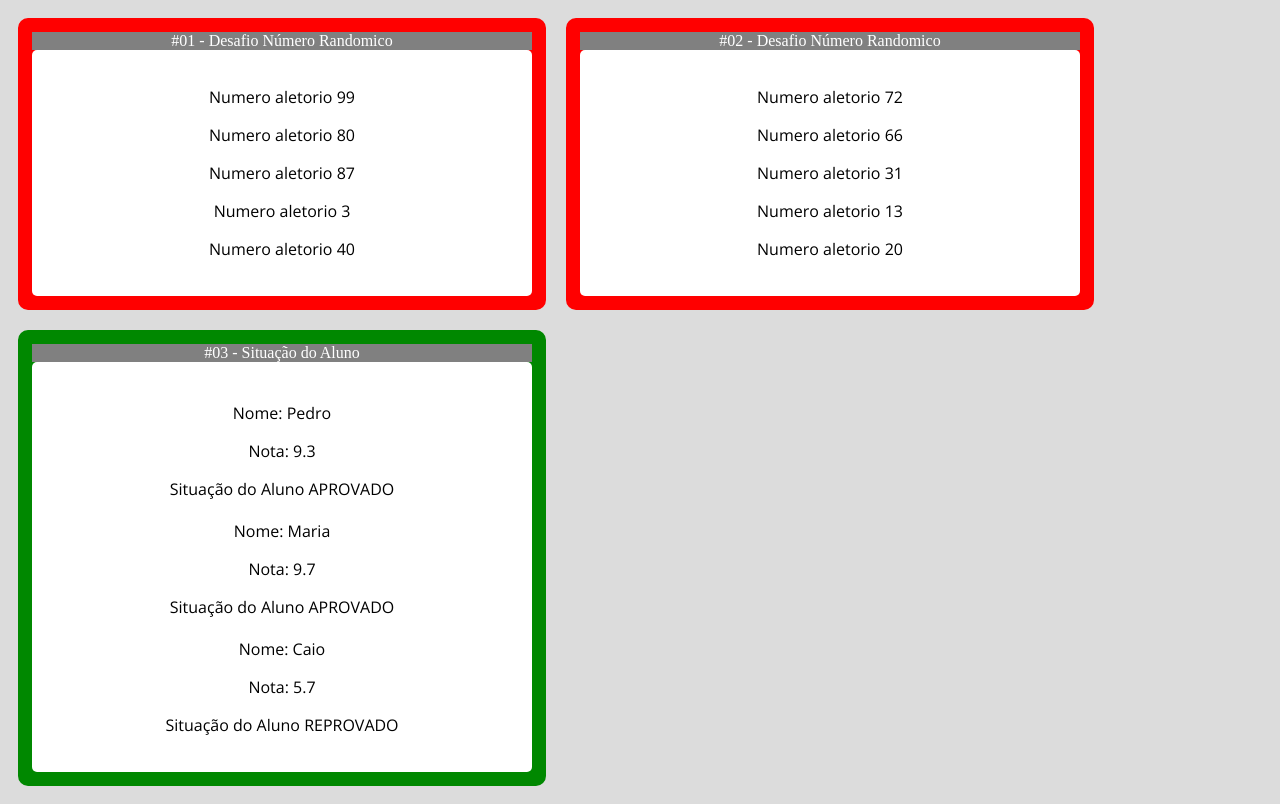
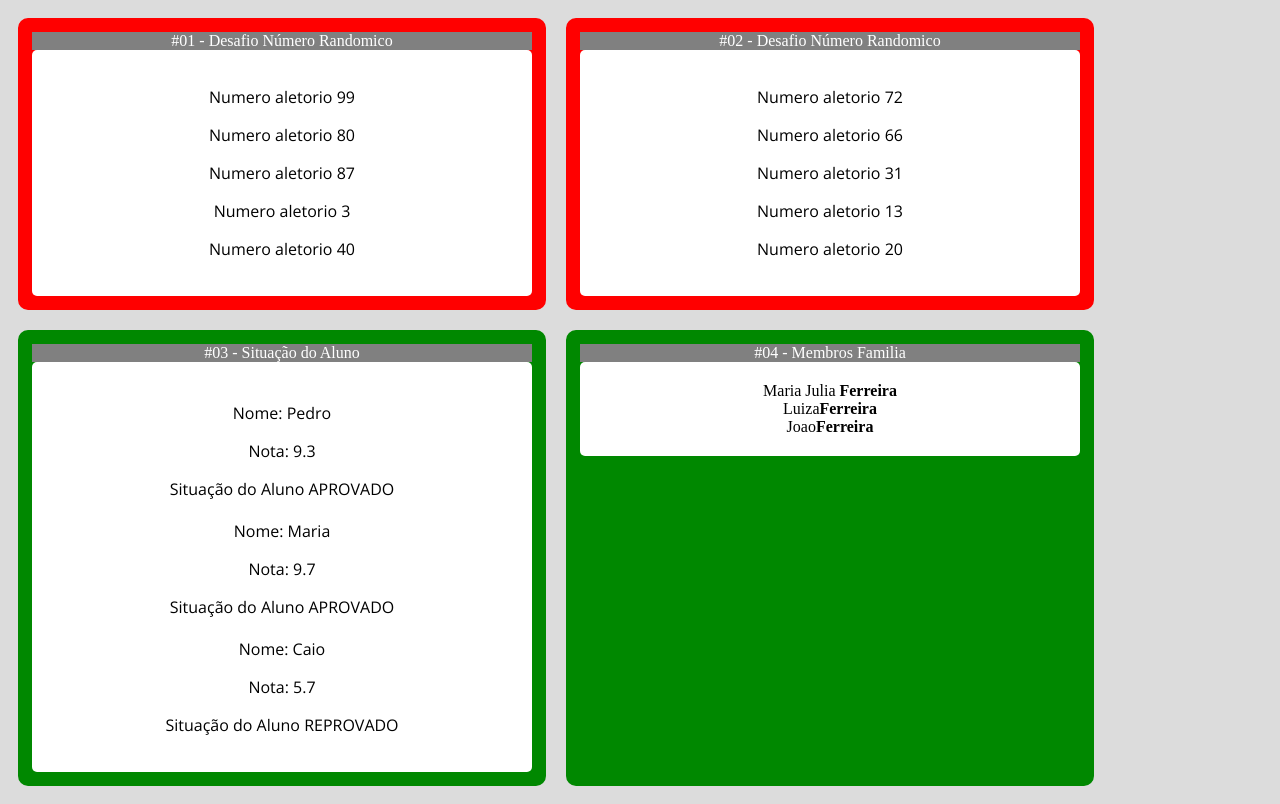
Before and after one commit to isahsantos/learnreact, a React (Create React App) app in the folder fundamentosreact/: page / in a window 1280 px wide. Built offline with nearby package versions, Linux system fonts and the light colour scheme.

Commit message:
Exercicio para passar propriedades de um elemento pai para um elemento filho

```diff
--- a/fundamentosreact/src/App.jsx
+++ b/fundamentosreact/src/App.jsx
@@ -4,10 +4,12 @@ import ComponentJSX from './components/basics/CompnentJSX'
 import Aleatorio from './components/basics/Aleatorio'
 import Card from './components/layout/Card'
 import './components/App.css'
+import Familia from './components/basics/Familia'
+import FamiliaMembro from './components/basics/FamiliaMembro'
 
 export default () => (
     <div className="App">
-    <div className ="Cards">
+        <div className="Cards">
             <Card titulo=" #01 - Desafio Número Randomico">
                 <Aleatorio min={1} max={100}></Aleatorio>
                 <Aleatorio min={1} max={100}></Aleatorio>
@@ -29,6 +31,14 @@ export default () => (
                 <ComponentJSX
                     nome="Caio" nota={5.7}></ComponentJSX>
             </Card>
+            <Card titulo=" #04 - Membros Familia" color="#080">
+                <Familia sobrenome="Ferreira">
+                    <FamiliaMembro nome="Maria Julia " />
+                   <FamiliaMembro nome="Luiza" />
+                    <FamiliaMembro nome="Joao" />
+
+                </Familia>
+            </Card>
         </div>
     </div>
 
--- /dev/null
+++ b/fundamentosreact/src/components/basics/Familia.jsx
@@ -0,0 +1,12 @@
+import React, {cloneElement} from "react"
+export default props => {
+    return (
+        <span>
+         { React.Children.map(props.children,(chield,i) =>{
+             return cloneElement (chield, {...props, key:i})
+         })}
+        </span>
+
+    )
+
+}
--- /dev/null
+++ b/fundamentosreact/src/components/basics/FamiliaMembro.jsx
@@ -0,0 +1,12 @@
+import React from 'react'
+export default props => {
+    return (
+        <div>
+            <span>
+                {props.nome}
+               <strong>{props.sobrenome}</strong>
+            </span>
+        </div>
+
+    )
+}
```
Lines whose indentation alone changed are shown as unchanged.
